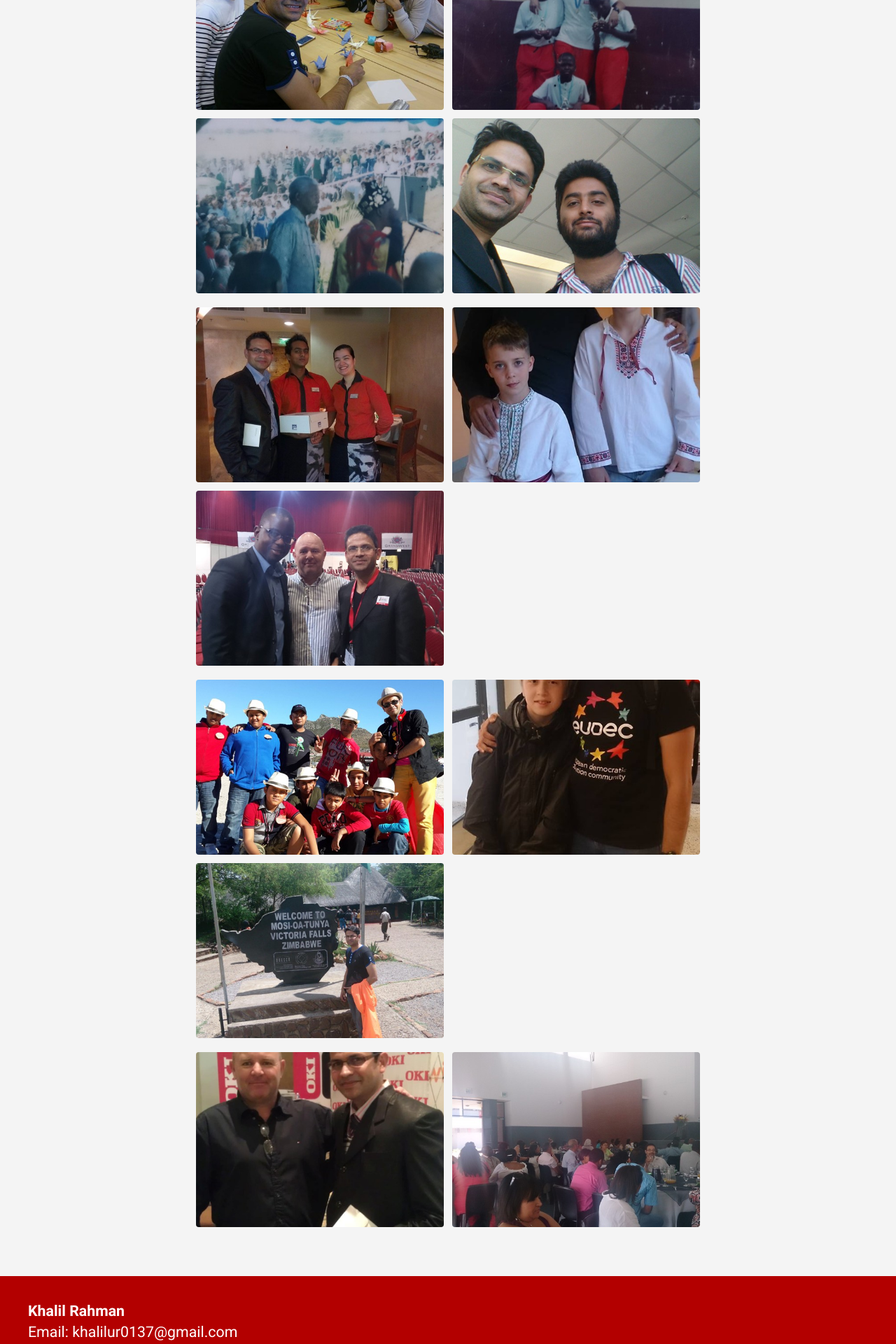
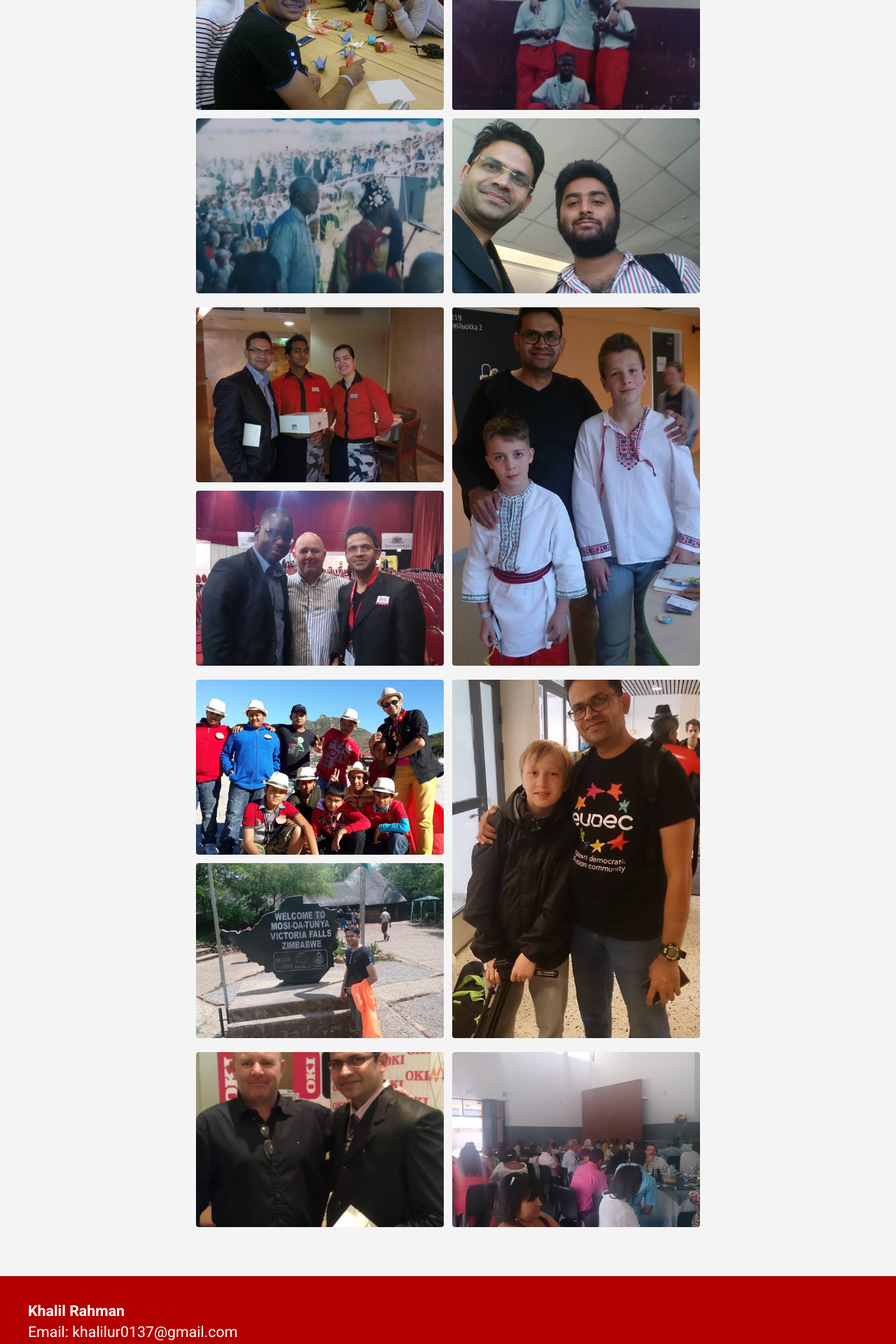
Before and after one commit to KayeSev97/KayeSev97.github.io, a Jekyll site: the page built from portfolio.md, in a window 1280 px wide. Shown: the part 860-2780 px from the top of the page at 70% size. Built offline with Jekyll 4.4.1, drawn with Linux system fonts in a browser that asks for light colours.

Commit message:
Updated gallery layout 6

```diff
--- a/assets/css/style.css
+++ b/assets/css/style.css
@@ -383,8 +383,8 @@ footer {
 /* Custom layout: 2 stacked on the left, 1 tall on the right */
 .image-grid-custom {
   display: grid;
-  grid-template-columns: 1fr 1fr; /* left wider, right narrower */
-  grid-template-rows: 250px 250px;    /* two rows */
+  grid-template-columns: 1fr 1fr; /* two equal columns */
+  grid-template-rows: 250px 250px; /* two rows */
   gap: 12px;
   margin-top: 20px;
   grid-template-areas:
@@ -392,18 +392,28 @@ footer {
     "left-bottom right";
 }
 
+/* Default image styling */
 .image-grid-custom img {
   width: 100%;
-  height: 250px;
   object-fit: cover;
   border-radius: 4px;
   background-color: #f9f9f9;
 }
 
-/* Map each image to its grid cell */
-.image-grid-custom img:nth-child(1) { grid-area: left-top; }
-.image-grid-custom img:nth-child(2) { grid-area: left-bottom; }
-.image-grid-custom img:nth-child(3) { grid-area: right; }
+/* Map images */
+.image-grid-custom img:nth-child(1) {
+  grid-area: left-top;
+  height: 100%; /* fill row height */
+}
+.image-grid-custom img:nth-child(2) {
+  grid-area: left-bottom;
+  height: 100%;
+}
+.image-grid-custom img:nth-child(3) {
+  grid-area: right;
+  height: 100%; /* allow spanning */
+  grid-row: span 2; /* span both rows */
+}
 
 
 
```
